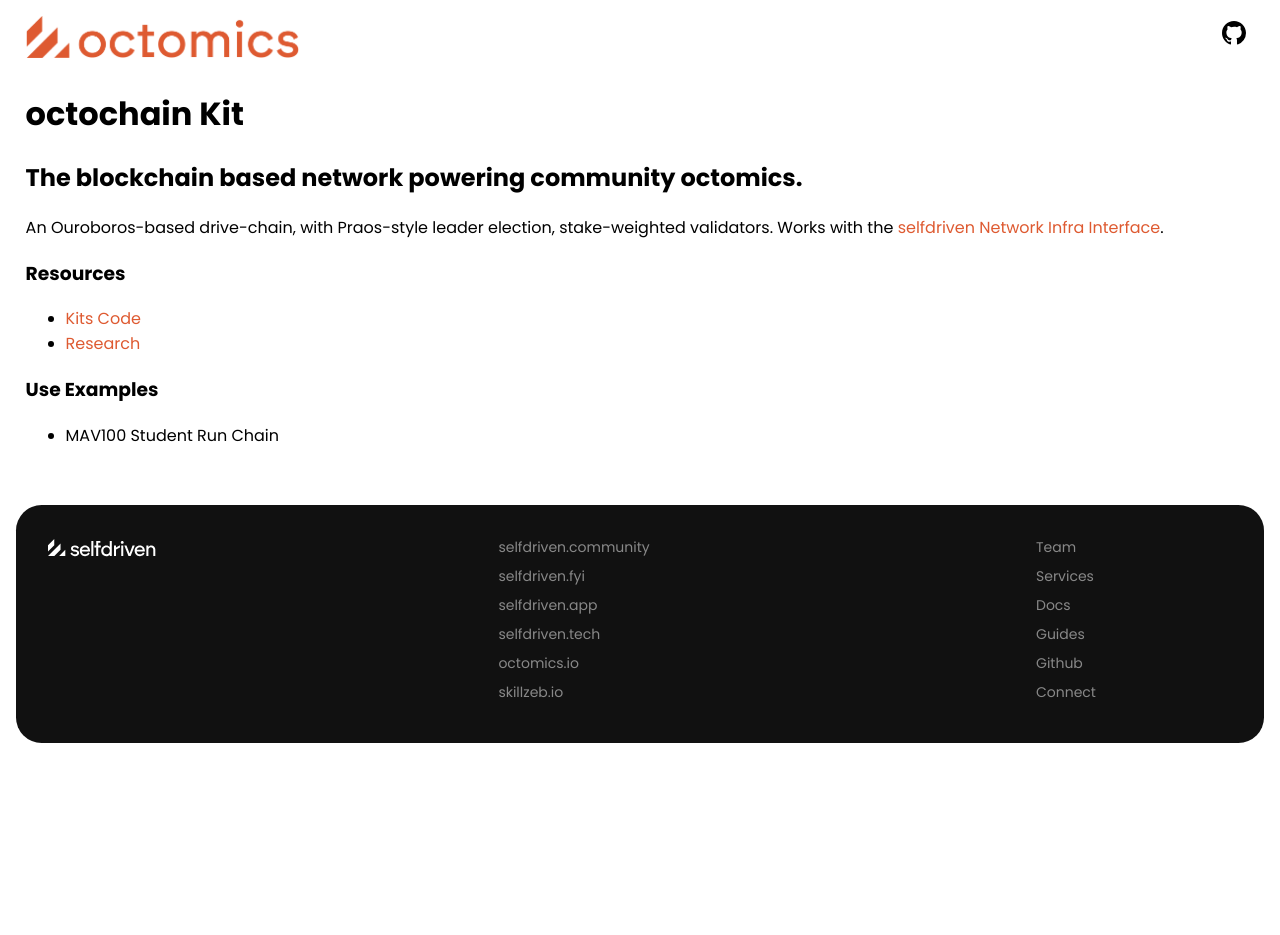
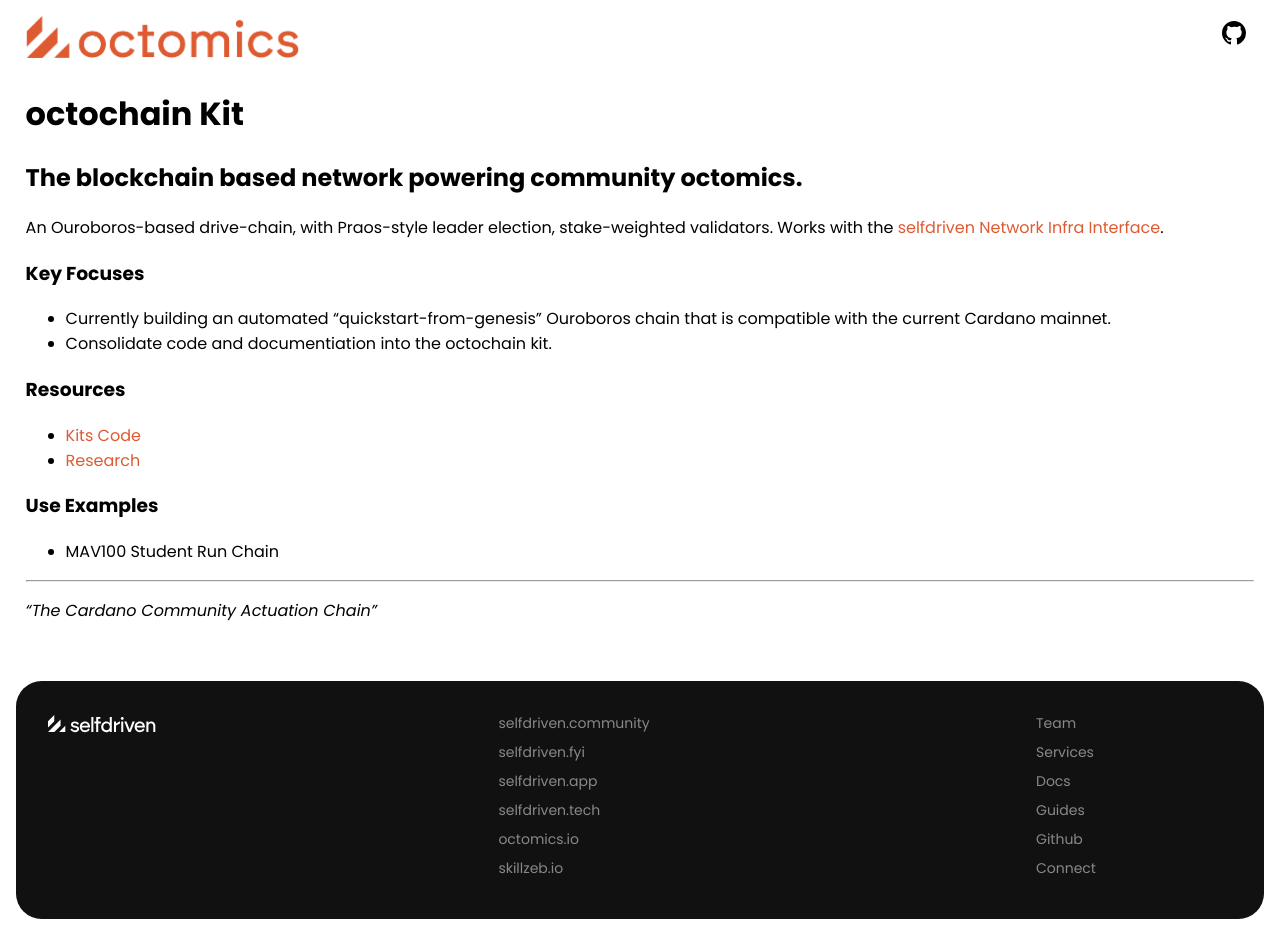
Before and after one commit to selfdriven-octo/octomics, a Jekyll site: the page built from docs/pages/octochain-kit.md, in a window 1280 px wide. Built offline with Jekyll 4.4.1, drawn with Linux system fonts in a browser that asks for light colours; before the commit the page ends 900 px from its top, so only the background shows below that.

Commit message:
Update octochain-kit.md

```diff
--- a/docs/pages/octochain-kit.md
+++ b/docs/pages/octochain-kit.md
@@ -11,9 +11,16 @@
 An Ouroboros-based drive-chain, with Praos-style leader election, stake-weighted validators.
 Works with the [selfdriven Network Infra Interface](https://www.selfdriven.network/infra-interface/).
 
+### Key Focuses
+- Currently building an automated “quickstart-from-genesis” Ouroboros chain that is compatible with the current Cardano mainnet.
+- Consolidate code and documentiation into the octochain kit.
+
 ### Resources
 - [Kits Code](https://github.com/selfdriven-octo/octomics/tree/main/docs/kits)
 - [Research](/octochain/research)
 
 ### Use Examples
 - MAV100 Student Run Chain
+
+---
+*"The Cardano Community Actuation Chain"*
```
